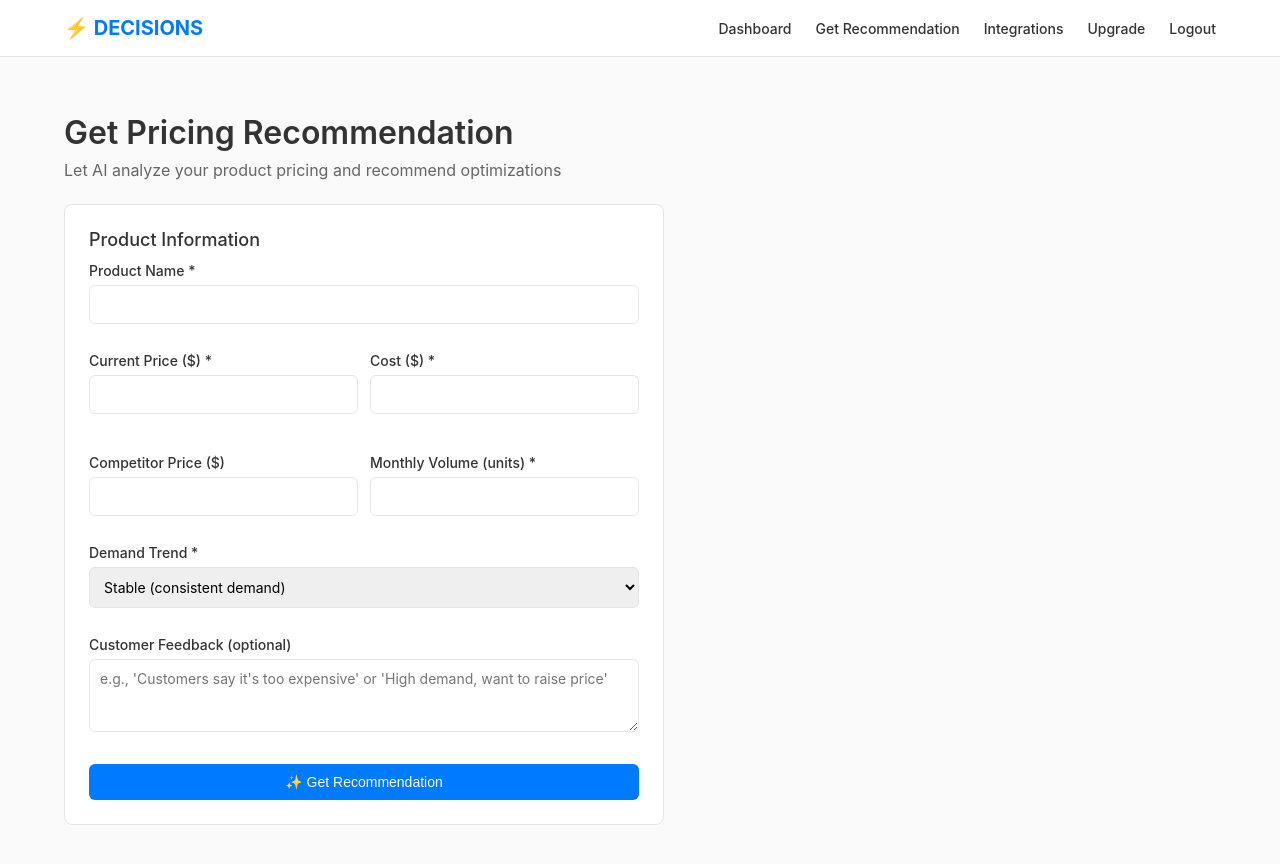
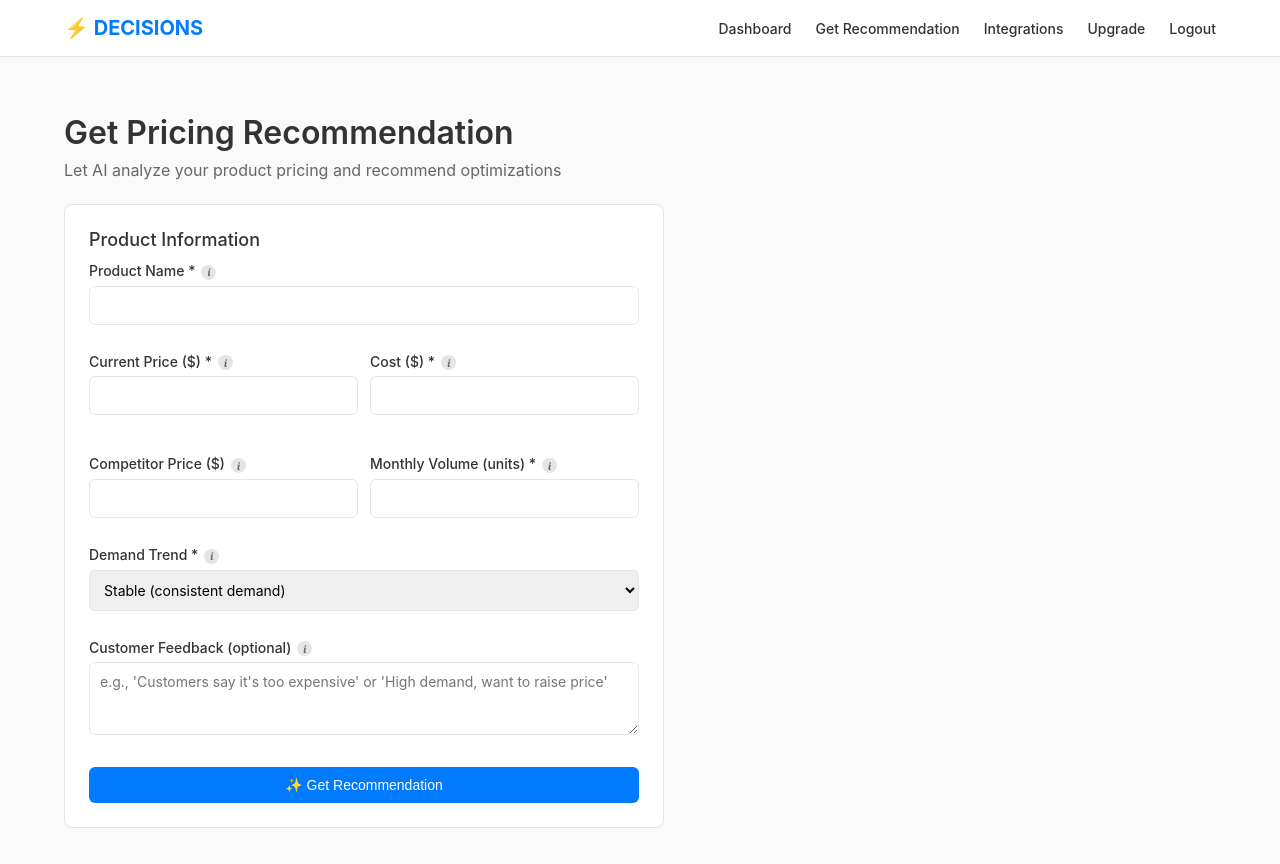
Before and after one commit to vabverma/decisions-mvp, a React (Vite) app in the folder decisions-frontend/: page /pricing in a window 1280 px wide. Shown: the top 864 px of the page. Built offline with nearby package versions, Linux system fonts and the light colour scheme; sample sign-in values are in the browser's storage.

Commit message:
feat: add info tooltips to the Get Recommendation form fields
Small hoverable (i) icon next to each label explaining what the field
is for, styled as a dark bubble tooltip consistent with the rest of
the UI.

```diff
--- /dev/null
+++ b/decisions-frontend/src/components/InfoTooltip.tsx
@@ -0,0 +1,12 @@
+interface InfoTooltipProps {
+  text: string;
+}
+
+export default function InfoTooltip({ text }: InfoTooltipProps) {
+  return (
+    <span className="info-tooltip" tabIndex={0}>
+      <span className="info-tooltip-icon">i</span>
+      <span className="info-tooltip-bubble">{text}</span>
+    </span>
+  );
+}
--- a/decisions-frontend/src/index.css
+++ b/decisions-frontend/src/index.css
@@ -247,3 +247,71 @@ h3 {
     align-items: flex-start;
   }
 }
+
+.info-tooltip {
+  position: relative;
+  display: inline-flex;
+  margin-left: 6px;
+  vertical-align: middle;
+}
+
+.info-tooltip-icon {
+  width: 15px;
+  height: 15px;
+  border-radius: 50%;
+  background: #e5e5e5;
+  color: #666;
+  font-size: 10px;
+  font-weight: 700;
+  font-style: italic;
+  font-family: Georgia, serif;
+  display: flex;
+  align-items: center;
+  justify-content: center;
+  cursor: help;
+  transition: background 0.15s ease, color 0.15s ease;
+}
+
+.info-tooltip:hover .info-tooltip-icon,
+.info-tooltip:focus .info-tooltip-icon {
+  background: #007bff;
+  color: white;
+}
+
+.info-tooltip-bubble {
+  position: absolute;
+  bottom: calc(100% + 8px);
+  left: 50%;
+  transform: translateX(-50%) translateY(4px);
+  width: 220px;
+  background: #1a1a1a;
+  color: white;
+  font-size: 12px;
+  font-weight: 400;
+  line-height: 1.5;
+  padding: 10px 12px;
+  border-radius: 6px;
+  box-shadow: 0 4px 16px rgba(0, 0, 0, 0.2);
+  opacity: 0;
+  visibility: hidden;
+  pointer-events: none;
+  transition: opacity 0.15s ease, transform 0.15s ease;
+  z-index: 10;
+}
+
+.info-tooltip-bubble::after {
+  content: '';
+  position: absolute;
+  top: 100%;
+  left: 50%;
+  transform: translateX(-50%);
+  border: 5px solid transparent;
+  border-top-color: #1a1a1a;
+}
+
+.info-tooltip:hover .info-tooltip-bubble,
+.info-tooltip:focus .info-tooltip-bubble {
+  opacity: 1;
+  visibility: visible;
+  transform: translateX(-50%) translateY(0);
+}
--- a/decisions-frontend/src/pages/PricingRecommendation.tsx
+++ b/decisions-frontend/src/pages/PricingRecommendation.tsx
@@ -1,5 +1,6 @@
 import { useState } from 'react';
 import api from '../api';
+import InfoTooltip from '../components/InfoTooltip';
 
 interface PricingRecommendationProps {
   token: string;
@@ -72,7 +73,7 @@ export default function PricingRecommendation({ token }: PricingRecommendationPr
           <h3>Product Information</h3>
 
           <div className="form-group">
-            <label>Product Name *</label>
+            <label>Product Name *<InfoTooltip text="A short name to identify this product in your dashboard and reports." /></label>
             <input
               type="text"
               value={productName}
@@ -83,7 +84,7 @@ export default function PricingRecommendation({ token }: PricingRecommendationPr
 
           <div style={{ display: 'grid', gridTemplateColumns: '1fr 1fr', gap: '12px' }}>
             <div className="form-group">
-              <label>Current Price ($) *</label>
+              <label>Current Price ($) *<InfoTooltip text="What you currently charge customers for this product." /></label>
               <input
                 type="number"
                 step="0.01"
@@ -94,7 +95,7 @@ export default function PricingRecommendation({ token }: PricingRecommendationPr
             </div>
 
             <div className="form-group">
-              <label>Cost ($) *</label>
+              <label>Cost ($) *<InfoTooltip text="Your cost to produce or acquire one unit. Used to calculate margin." /></label>
               <input
                 type="number"
                 step="0.01"
@@ -105,7 +106,7 @@ export default function PricingRecommendation({ token }: PricingRecommendationPr
             </div>
 
             <div className="form-group">
-              <label>Competitor Price ($)</label>
+              <label>Competitor Price ($)<InfoTooltip text="What a comparable competitor charges. Helps the AI gauge your market position." /></label>
               <input
                 type="number"
                 step="0.01"
@@ -115,7 +116,7 @@ export default function PricingRecommendation({ token }: PricingRecommendationPr
             </div>
 
             <div className="form-group">
-              <label>Monthly Volume (units) *</label>
+              <label>Monthly Volume (units) *<InfoTooltip text="How many units you currently sell per month at your current price." /></label>
               <input
                 type="number"
                 value={monthlyVolume}
@@ -126,7 +127,7 @@ export default function PricingRecommendation({ token }: PricingRecommendationPr
           </div>
 
           <div className="form-group">
-            <label>Demand Trend *</label>
+            <label>Demand Trend *<InfoTooltip text="Whether demand for this product has been rising, falling, or holding steady recently." /></label>
             <select value={demandTrend} onChange={(e) => setDemandTrend(e.target.value as any)}>
               <option value="high">High (increasing demand)</option>
               <option value="stable">Stable (consistent demand)</option>
@@ -135,7 +136,7 @@ export default function PricingRecommendation({ token }: PricingRecommendationPr
           </div>
 
           <div className="form-group">
-            <label>Customer Feedback (optional)</label>
+            <label>Customer Feedback (optional)<InfoTooltip text="Comments from customers about price, value, or competitors. The AI factors this into its recommendation." /></label>
             <textarea
               value={customerFeedback}
               onChange={(e) => setCustomerFeedback(e.target.value)}
```
